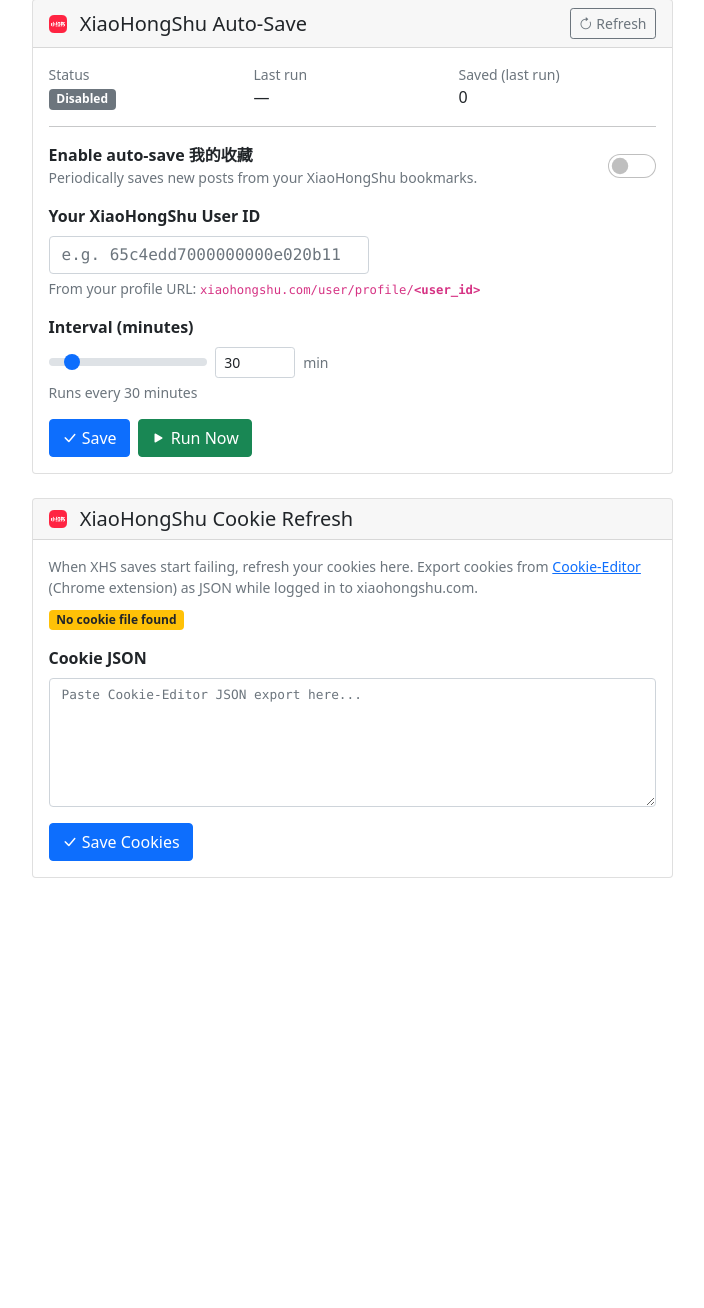
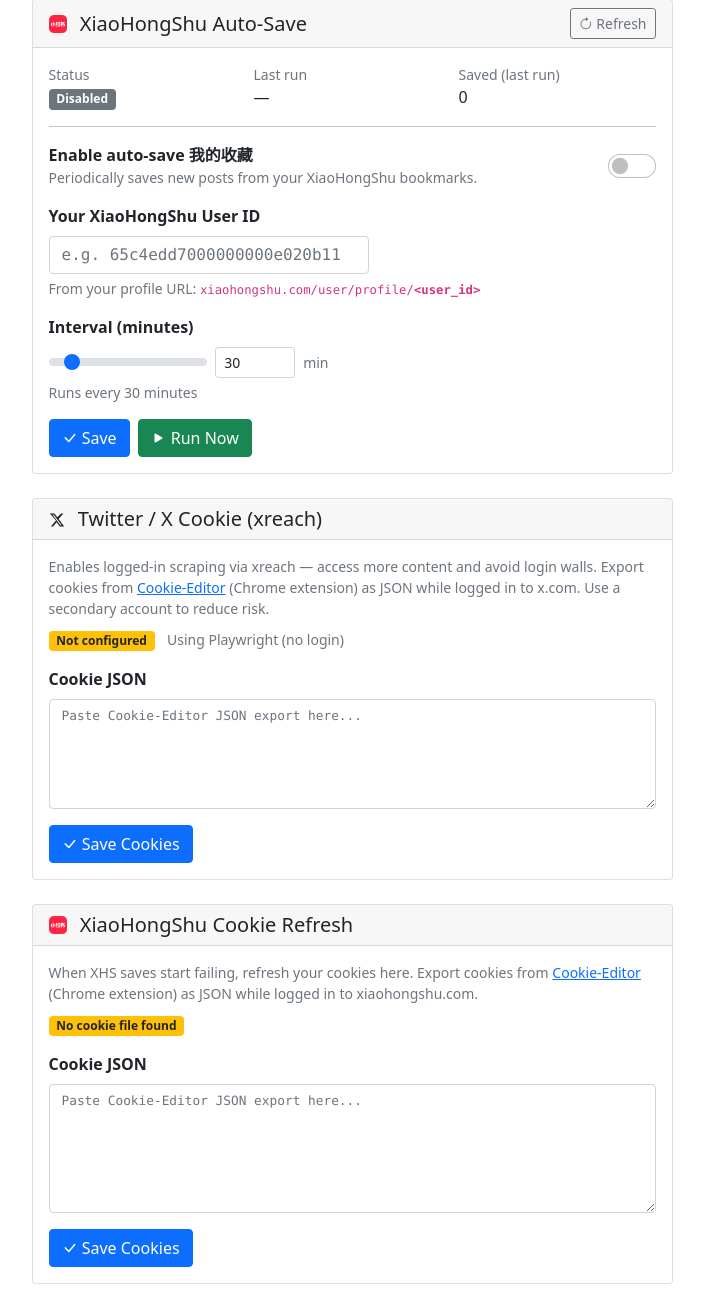
Before and after one commit to yelosheng/omnisaver, a Flask app: page /settings in a window 1280 px wide. Shown: the part 790-2098 px from the top of the page, without its empty margins (288-992 px from the left). Before the commit the page ends 1668 px from the top, so only its background shows below. Run offline with Flask 3, Linux system fonts and the light colour scheme; the visitor is signed in with stand-in values (Sample User, id 1); data comes from the database, SQL or seed files in the repository; tables that the repository leaves empty hold one stand-in row (values such as "Sample post"); parts of the project's set-up code (start-up, migrations or seed data) failed here and were passed over; some libraries are stand-ins or nearby versions.

Commit message:
feat: add xreach logged-in scraping with Cookie-Editor support
When Twitter auth_token + ct0 cookies are configured, TwitterService now
uses xreach as the primary scraper (faster, API-based, login-aware) with
Playwright as fallback. Thread fetching also upgraded to use xreach thread.

- config_manager: add get/set for twitter auth_token and ct0
- twitter_service: accept xreach credentials; try xreach first, fall back
  to Playwright on failure; thread method uses xreach thread command
- app.py: pass xreach credentials to TwitterService on init; add
  GET /api/twitter/cookie-status and POST /api/twitter/cookies endpoints
- settings.html: add Twitter Cookie card with Cookie-Editor JSON input

```diff
--- a/app.py
+++ b/app.py
@@ -584,7 +584,9 @@ def init_services():
         twitter_service = TwitterService(
             max_retries=config['max_retries'],
             timeout=config['timeout_seconds'],
-            use_playwright=config.get('use_playwright', True)
+            use_playwright=config.get('use_playwright', True),
+            xreach_auth_token=config_manager.get_twitter_auth_token(),
+            xreach_ct0=config_manager.get_twitter_ct0()
         )
         print(f"[init_services] TwitterService created: {twitter_service}")
 
@@ -2843,6 +2845,60 @@ def api_xhs_save_cookies():
         return jsonify({'success': False, 'message': str(e)}), 500
 
 
+@app.route('/api/twitter/cookie-status')
+@login_required
+def api_twitter_cookie_status():
+    """Check Twitter cookie configuration status."""
+    auth_token = config_manager.get_twitter_auth_token() if config_manager else None
+    ct0 = config_manager.get_twitter_ct0() if config_manager else None
+    configured = bool(auth_token and ct0)
+    return jsonify({
+        'configured': configured,
+        'auth_token_preview': (auth_token[:8] + '…') if auth_token else None,
+    })
+
+
+@app.route('/api/twitter/cookies', methods=['POST'])
+@login_required
+def api_twitter_save_cookies():
+    """Save Twitter cookies from Cookie-Editor JSON export.
+
+    Accepts a JSON array exported by Cookie-Editor. Extracts auth_token and ct0,
+    saves them to config.ini, and re-initialises TwitterService.
+    """
+    data = request.get_json()
+    if not data or not data.get('cookies'):
+        return jsonify({'success': False, 'message': 'No cookie data provided'}), 400
+
+    try:
+        cookies = json.loads(data['cookies'])
+        if not isinstance(cookies, list):
+            return jsonify({'success': False, 'message': 'Expected a JSON array of cookies'}), 400
+
+        cookie_map = {c['name']: c['value'] for c in cookies if 'name' in c and 'value' in c}
+        auth_token = cookie_map.get('auth_token', '')
+        ct0 = cookie_map.get('ct0', '')
+
+        if not auth_token or not ct0:
+            return jsonify({'success': False, 'message': 'auth_token or ct0 not found in cookie data'}), 400
+
+        config_manager.set_twitter_cookies(auth_token, ct0)
+
+        # Re-initialise TwitterService with the new credentials
+        global twitter_service
+        if twitter_service:
+            twitter_service.xreach_auth_token = auth_token
+            twitter_service.xreach_ct0 = ct0
+            import shutil
+            twitter_service.use_xreach = bool(shutil.which('xreach'))
+
+        return jsonify({'success': True, 'message': 'Twitter cookies saved.'})
+    except json.JSONDecodeError:
+        return jsonify({'success': False, 'message': 'Invalid JSON format'}), 400
+    except Exception as e:
+        return jsonify({'success': False, 'message': str(e)}), 500
+
+
 @app.route('/api/submit/xhs', methods=['POST'])
 def api_submit_xhs():
     """Submit a XiaoHongShu post URL for download.
--- a/services/config_manager.py
+++ b/services/config_manager.py
@@ -68,6 +68,24 @@ class ConfigManager:
     def get_playwright_debug(self) -> bool:
         """Get whether Playwright enables debug mode"""
         return self.config.getboolean('scraper', 'debug_mode', fallback=False)
+
+    def get_twitter_auth_token(self) -> Optional[str]:
+        """Get Twitter auth_token cookie for xreach"""
+        token = self.config.get('twitter', 'auth_token', fallback='')
+        return token if token else None
+
+    def get_twitter_ct0(self) -> Optional[str]:
+        """Get Twitter ct0 cookie for xreach"""
+        ct0 = self.config.get('twitter', 'ct0', fallback='')
+        return ct0 if ct0 else None
+
+    def set_twitter_cookies(self, auth_token: str, ct0: str) -> None:
+        """Persist Twitter auth_token and ct0 to config file"""
+        if 'twitter' not in self.config:
+            self.config['twitter'] = {}
+        self.config['twitter']['auth_token'] = auth_token
+        self.config['twitter']['ct0'] = ct0
+        self._save()
 
     def get_gemini_api_key(self) -> Optional[str]:
         """Get Gemini API key"""
--- a/templates/settings.html
+++ b/templates/settings.html
@@ -140,6 +140,31 @@
                     </button>
                 </div>
                 <div id="xhs-run-result" class="mt-3" style="display:none;"></div>
+            </div>
+        </div>
+
+        <!-- Twitter / X Cookie -->
+        <div class="card mb-4">
+            <div class="card-header">
+                <h5 class="mb-0">
+                    <svg xmlns="http://www.w3.org/2000/svg" width="16" height="16" viewBox="0 0 24 24" fill="currentColor" class="me-2" style="vertical-align:-2px"><path d="M18.244 2.25h3.308l-7.227 8.26 8.502 11.24H16.17l-4.714-6.231-5.401 6.231H2.744l7.73-8.835L1.254 2.25H8.08l4.261 5.638 5.903-5.638zm-1.161 17.52h1.833L7.084 4.126H5.117z"/></svg>
+                    Twitter / X Cookie (xreach)
+                </h5>
+            </div>
+            <div class="card-body">
+                <p class="text-muted small mb-2">Enables logged-in scraping via xreach — access more content and avoid login walls. Export cookies from <a href="https://cookie-editor.cgagnier.ca/" target="_blank">Cookie-Editor</a> (Chrome extension) as JSON while logged in to x.com. Use a secondary account to reduce risk.</p>
+                <div id="twitter-cookie-status" class="mb-3"></div>
+                <div class="mb-3">
+                    <label class="form-label"><strong>Cookie JSON</strong></label>
+                    <textarea class="form-control font-monospace" id="twitter-cookie-json" rows="5"
+                              placeholder='Paste Cookie-Editor JSON export here...' style="font-size:0.8rem;"></textarea>
+                </div>
+                <div class="d-flex gap-2">
+                    <button class="btn btn-primary" onclick="saveTwitterCookies()">
+                        <i class="bi bi-check-lg"></i> Save Cookies
+                    </button>
+                </div>
+                <div id="twitter-cookie-result" class="mt-2" style="display:none;"></div>
             </div>
         </div>
 
@@ -307,6 +332,56 @@ async function saveXhsCookies() {
     }
 }
 
+// ── Twitter Cookies ──────────────────────────────────────────────
+async function loadTwitterCookieStatus() {
+    const el = document.getElementById('twitter-cookie-status');
+    try {
+        const resp = await fetch('/api/twitter/cookie-status');
+        const d = await resp.json();
+        if (d.configured) {
+            el.innerHTML = `<span class="badge bg-success">Configured</span> <span class="text-muted small ms-2">auth_token: ${d.auth_token_preview}</span>`;
+        } else {
+            el.innerHTML = `<span class="badge bg-warning text-dark">Not configured</span> <span class="text-muted small ms-2">Using Playwright (no login)</span>`;
+        }
+    } catch (e) {
+        el.innerHTML = `<span class="text-danger small">Failed to check: ${e.message}</span>`;
+    }
+}
+
+async function saveTwitterCookies() {
+    const jsonStr = document.getElementById('twitter-cookie-json').value.trim();
+    const result = document.getElementById('twitter-cookie-result');
+    if (!jsonStr) { result.style.display = 'block'; result.innerHTML = '<span class="text-danger">Please paste cookie JSON first.</span>'; return; }
+    try {
+        JSON.parse(jsonStr);
+    } catch (e) {
+        result.style.display = 'block';
+        result.innerHTML = '<span class="text-danger">Invalid JSON format. Please export from Cookie-Editor as JSON.</span>';
+        return;
+    }
+    try {
+        const resp = await fetch('/api/twitter/cookies', {
+            method: 'POST',
+            headers: {'Content-Type': 'application/json'},
+            body: JSON.stringify({cookies: jsonStr})
+        });
+        const data = await resp.json();
+        result.style.display = 'block';
+        if (data.success) {
+            result.innerHTML = `<span class="text-success"><i class="bi bi-check-circle me-1"></i>${data.message}</span>`;
+            document.getElementById('twitter-cookie-json').value = '';
+            loadTwitterCookieStatus();
+        } else {
+            result.innerHTML = `<span class="text-danger">${data.message}</span>`;
+        }
+        setTimeout(() => result.style.display = 'none', 5000);
+    } catch (e) {
+        result.style.display = 'block';
+        result.innerHTML = `<span class="text-danger">Error: ${e.message}</span>`;
+    }
+}
+
+loadTwitterCookieStatus();
 loadXhsStatus();
 loadXhsCookieStatus();
 
```
Also changed, not shown: services/twitter_service.py (+92 -3 lines).
